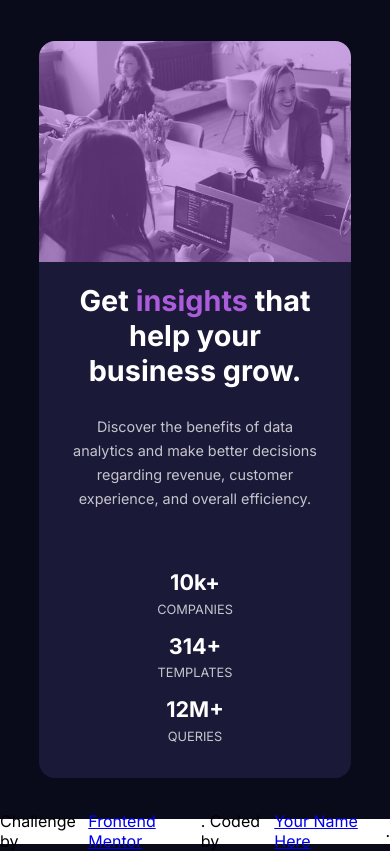
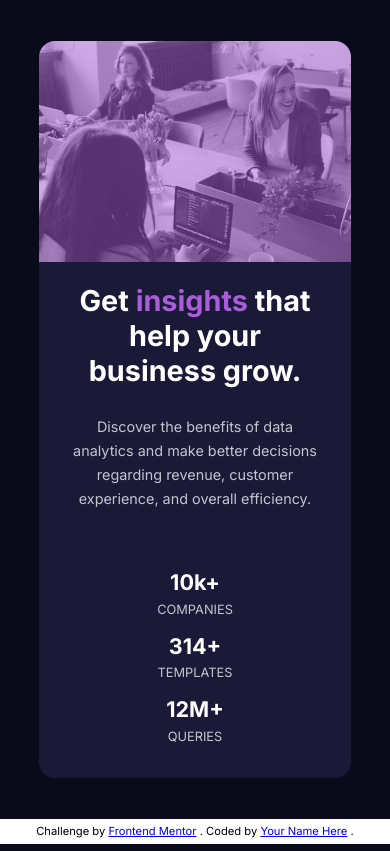
Before and after one commit to RassielMex/cardPreview, a plain HTML site: page index.html in a window 390 px wide. Drawn offline with Linux system fonts and the light colour scheme.

Commit message:
footer fixed

```diff
--- a/style.css
+++ b/style.css
@@ -96,10 +96,14 @@
 .attribution {
   height: 3vh;
   background-color: white;
-  min-width: 100%;
+  width: 100%;
   display: flex;
   justify-content: center;
   align-items: center;
+}
+
+.attribution a {
+  margin: 0 0.2rem;
 }
 
 @media screen and (max-width: 400px) {
@@ -151,4 +155,8 @@
     justify-content: flex-end;
     margin: 0.5rem 0 2rem 0;
   }
+
+  .attribution {
+    font-size: 0.7rem;
+  }
 }
```
Also changed, not shown: 1 other file.
